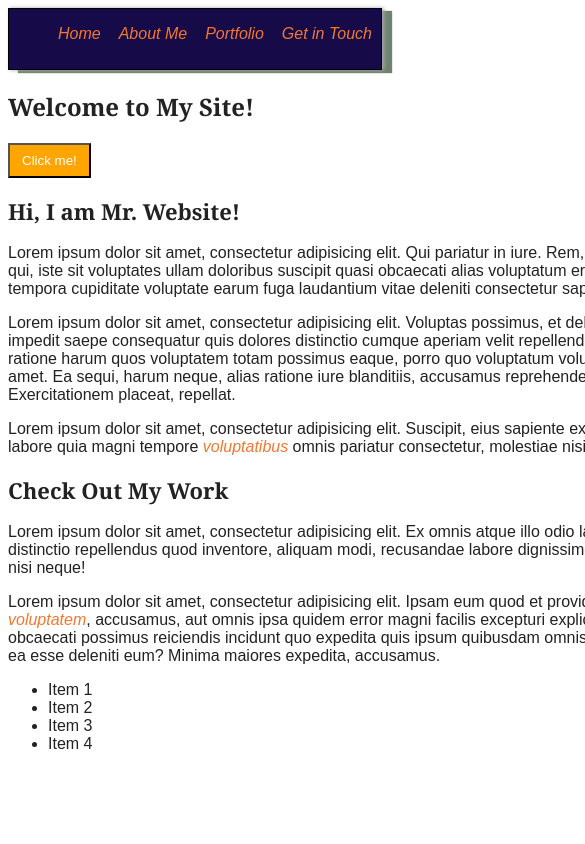
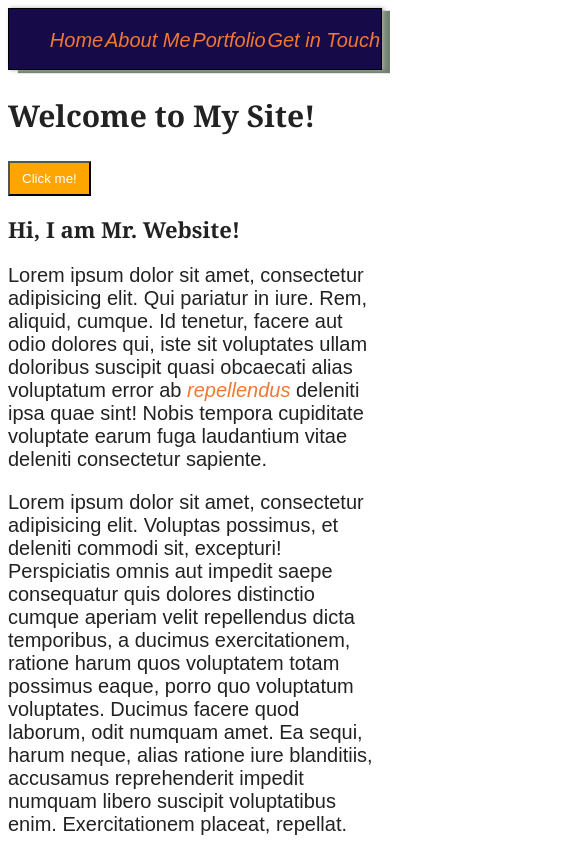
Before and after one commit to kujo205/firstLesson, a plain HTML site: page html/index.html in a window 390 px wide. Shown: the top 844 px of the page, 585 px wide, since content can reach past the window. Drawn offline with Linux system fonts and the light colour scheme; a web font is replaced by a local one.

Commit message:
media queries nesting

```diff
--- a/scss/_mixin.scss
+++ b/scss/_mixin.scss
@@ -1,7 +1,31 @@
 @mixin warning {
     background-color: orange;
     color: #fff;
-}
+};
+@mixin tiny-screens(){
+    @media only screen and (max-width:320px){
+        @content
+    }
+};
+
+@mixin small-screens(){
+    @media only screen and (max-width:480px){
+        @content
+    }
+};
+
+@mixin medium-screens(){
+    @media only screen and (max-width:600px){
+        @content
+    }
+};
+
+@mixin large-screens(){
+    @media only screen and (max-width:960px){
+        @content
+    }
+};
+
 
 @mixin google-font($font){
     $font:unquote($font);
--- a/scss/main.scss
+++ b/scss/main.scss
@@ -8,6 +8,13 @@
 body {
     font-family: sans-serif;
     color: $text-color;
+
+    @include large-screens{
+        font-size: 125%;
+    }
+
+
+
 }
 
 h1,
@@ -58,9 +65,14 @@ a {
 
 #main {
     margin: auto;
+    width: $content-width;
+    @include large-screens{
+        width: auto;
+        max-width: $content-width;
+    }
     #content {
         margin: auto;
-        width: $content-width;
+
 
     }
 
@@ -72,4 +84,6 @@ a {
 }
 
 #footer {
+    background-color: $ternary-color;
+    height: $footer-height;
 }
```
Also changed, not shown: css/main.css.
